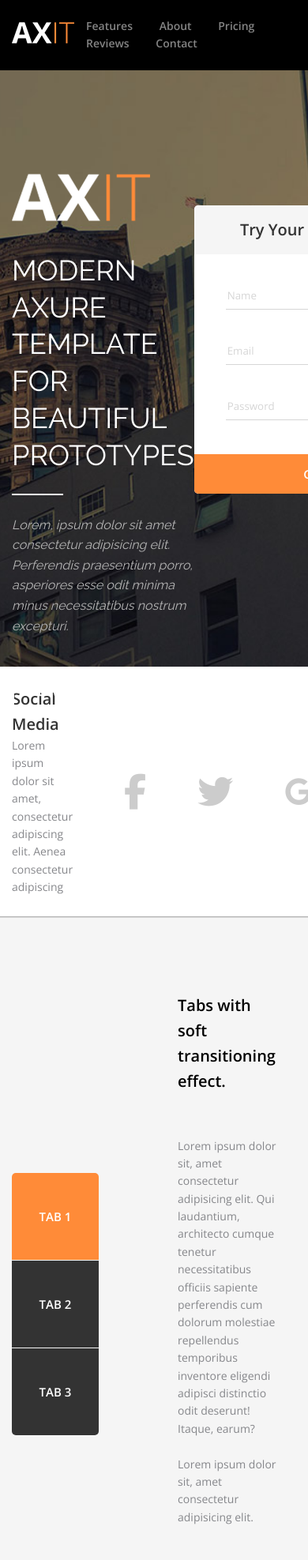
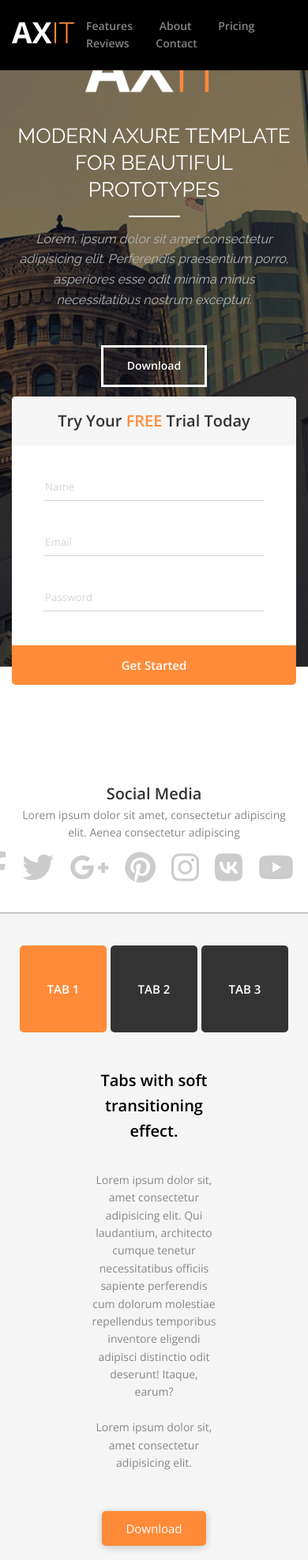
Before and after one commit to MaximProger/Axit, a plain HTML site: page index.html in a window 390 px wide. Shown: the top 1975 px of the page at 79% size. Drawn offline with nearby package versions, Linux system fonts and the light colour scheme.

Commit message:
add some adaptive

```diff
--- a/assets/css/style.css
+++ b/assets/css/style.css
@@ -848,3 +848,178 @@ input:focus {
 .footer__social__icon a:first-child {
     margin-left: 0;
 }
+
+@media (max-width: 1130px) {
+
+    .pricing__item:first-child {
+        margin-right: 10px;
+    }
+
+    .pricing__item-middle {
+        margin-right: 10px;
+    }
+
+    .contact__window {
+        margin-left: 10px;
+    }
+
+}
+
+@media (max-width: 990px) {
+
+    .intro__title {
+        font-size: 26px;
+    }
+
+}
+
+@media (max-width: 770px) {
+
+    .intro .container {
+        margin: 0 auto;
+    }
+
+    .intro__inner__inf {
+        text-align: center;
+    }
+    .intro__inner {
+        margin-top: 80px;
+        flex-wrap: wrap;
+        justify-content: center;
+    }
+
+    .intro__title:after {
+        content: "";
+        display: block;
+        width: 65px;
+        height: 2px;
+        background-color: #fff;
+        margin-bottom: 25px;
+        margin: 15px auto;
+
+    }
+
+
+.social .container {
+    flex-wrap: wrap;
+    align-items: center;
+    justify-content: center;
+}
+
+.social__icon  {
+    margin-right: 55px;
+}
+
+.social__description {
+    width: 100%;
+    margin-left: 20x;
+}
+
+.tabs .container {
+    flex-wrap: wrap;
+    justify-content: center;
+    position: relative;
+}
+
+.tabs__tap {
+    transform: rotate(-90deg);
+    position: absolute;
+    top: -190px;
+
+}
+
+.tabs__btn:first-child {
+    border-radius: 5px;
+}
+
+.tabs__btn:last-child {
+    border-radius: 5px;
+}
+
+.tabs__btn {
+    transform: rotate(90deg);
+    border-radius: 5px;
+}
+
+.tabs__content {
+    margin-top: 70px;
+}
+
+.sub .container {
+    flex-wrap: wrap;
+    justify-content: center;
+}
+
+.standart .container {
+    flex-wrap: wrap;
+    justify-content: center;
+}
+
+.standart__content {
+    margin-top: 90px;
+}
+
+.reviews__body {
+    flex-wrap: wrap;
+    justify-content: center;
+    flex-direction: column;
+    align-items: center;
+}
+
+.contact__form {
+    flex-wrap: wrap;
+    justify-content: center;
+}
+
+.contact__window {
+    margin-top: 20px;
+}
+
+
+}
+
+@media (max-width: 575px) {
+
+    .social__description {
+        padding: 0 10px;
+        text-align: center;
+    }
+
+    .social__icon a  {
+        font-size: 40px;
+        margin-left: 20px;
+    }
+
+
+    .tabs__btn {
+        margin-bottom: 5px;
+    }
+
+    .tabs__btn:last-child {
+        margin-bottom: 0;
+    }
+
+    .tabs__content {
+        display: flex;
+        flex-wrap: wrap;
+        justify-content: center;
+        text-align: center;
+    }
+
+    .tabs__title {
+        margin-bottom: 35px;
+        margin-top: 10px;
+    }
+
+    .tabs__img {
+        margin-top: 20px;
+    }
+
+}
+
+@media (max-height: 875px) {
+    .intro {
+       margin-bottom: 120px;
+    }
+
+}
```
